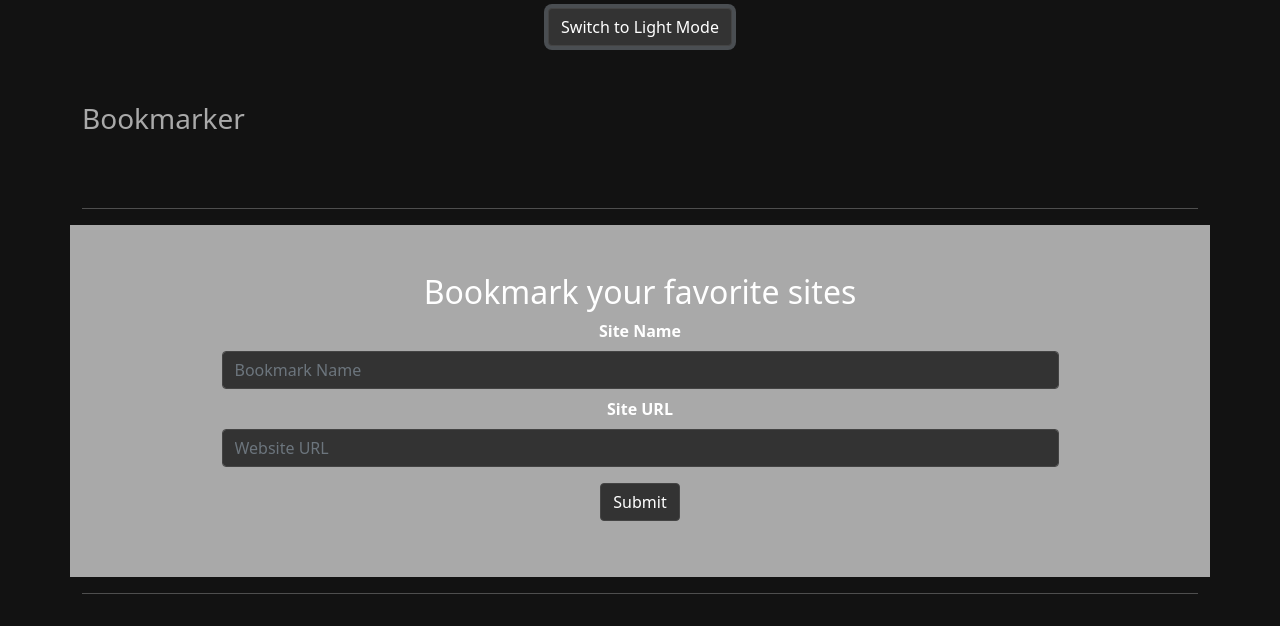
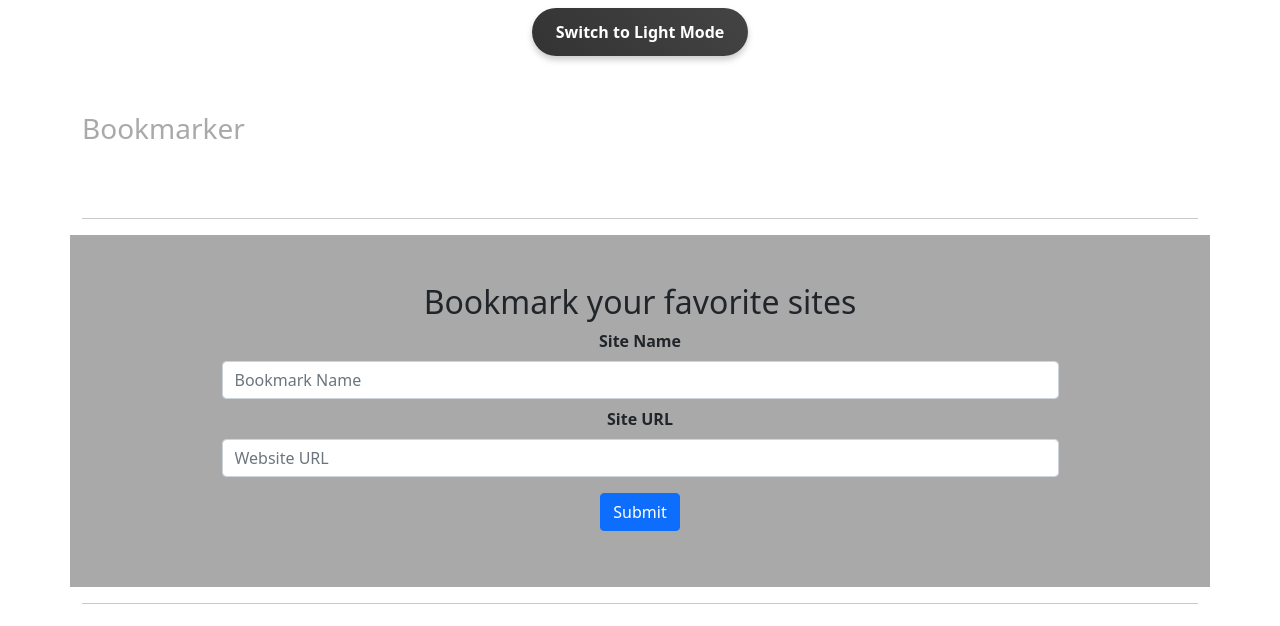
Before and after one commit to ZainabMohamed700/book-mark, a plain HTML site: page index.html in a window 1280 px wide. Both pictures are taken after a click on the button "Switch to Dark Mode". Drawn offline with Linux system fonts and the light colour scheme.

Commit message:
Update style.css

```diff
--- a/css/style.css
+++ b/css/style.css
@@ -3,41 +3,38 @@
     padding: 0;
     box-sizing: border-box;
 }
-/* الوضع العادي */
-body {
-    background-color: #ffffff;
-    color: #000000;
-    transition: background-color 0.3s, color 0.3s;
+/* زر بأناقة مع تأثير تمرير */
+#themeToggle {
+    background: linear-gradient(45deg, #6a11cb, #2575fc); /* تدرج لوني */
+    color: #fff;
+    border: none;
+    padding: 12px 24px;
+    font-size: 16px;
+    font-weight: bold;
+    border-radius: 25px; /* زوايا مستديرة */
+    box-shadow: 0px 4px 6px rgba(0, 0, 0, 0.2); /* ظل خفيف */
+    cursor: pointer;
+    transition: all 0.3s ease; /* تأثير السلاسة */
 }
 
-/* الوضع الداكن */
-body.dark-theme {
-    background-color: #121212;
-    color: #ffffff;
+/* التأثير عند التمرير */
+#themeToggle:hover {
+    transform: scale(1.1); /* تكبير خفيف */
+    background: linear-gradient(45deg, #2575fc, #6a11cb); /* عكس التدرج */
+    box-shadow: 0px 6px 8px rgba(0, 0, 0, 0.3); /* زيادة الظل */
 }
 
-/* تعديل الأزرار والعناصر */
-button {
-    transition: background-color 0.3s, color 0.3s;
+/* تكييف الزر مع الوضع الداكن */
+body.dark-theme #themeToggle {
+    background: linear-gradient(45deg, #333, #444);
+    color: #fff;
 }
 
-body.dark-theme .btn {
-    background-color: #333;
-    color: #fff;
-    border-color: #444;
+body.dark-theme #themeToggle:hover {
+    background: linear-gradient(45deg, #444, #333);
+    box-shadow: 0px 6px 8px rgba(255, 255, 255, 0.3);
 }
 
-body.dark-theme .form-control {
-    background-color: #333;
-    color: #fff;
-    border-color: #444;
-}
-
-body.dark-theme .alert {
-    background-color: #444;
-    color: #fff;
-    border-color: #555;
-}
 
 
 h3{
```
